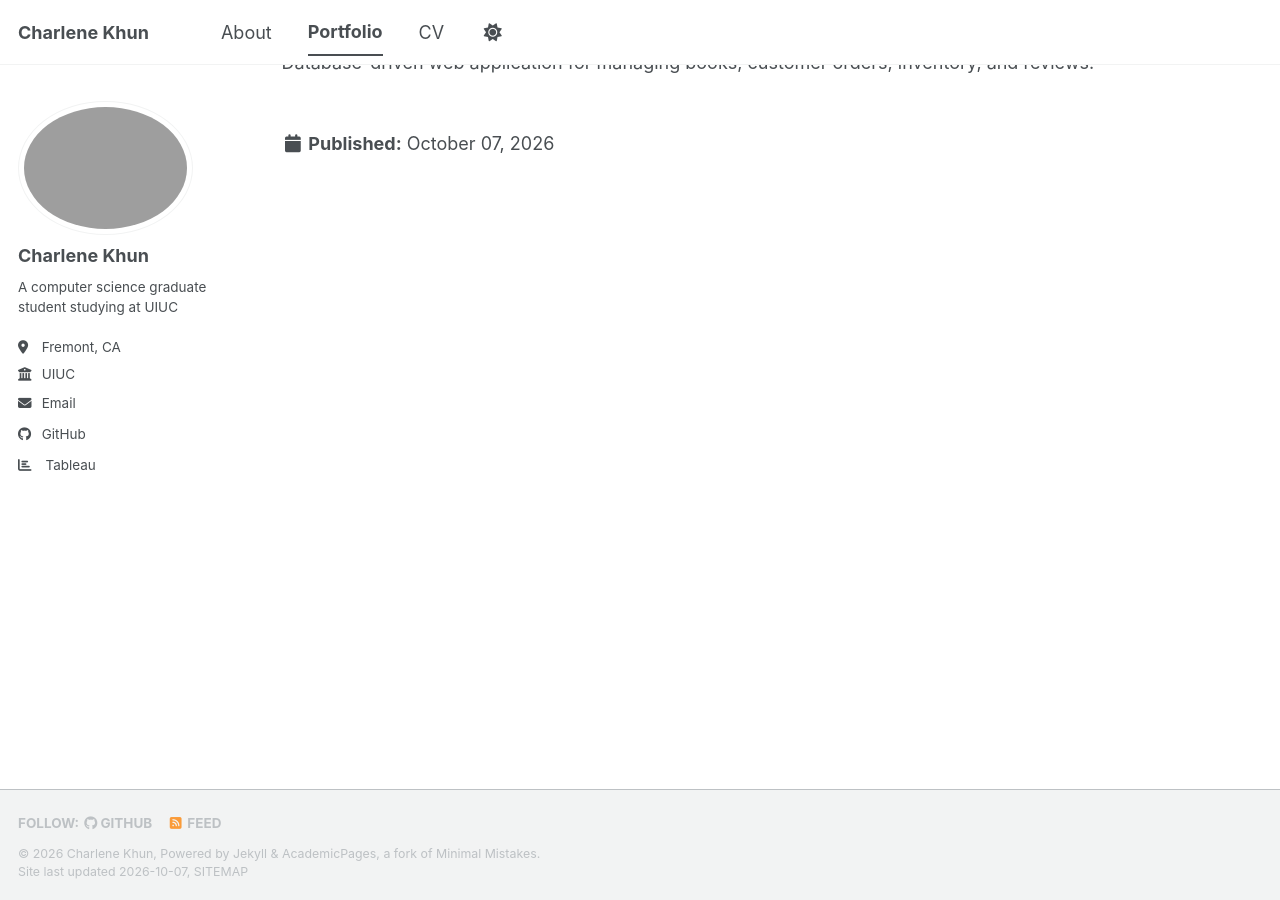
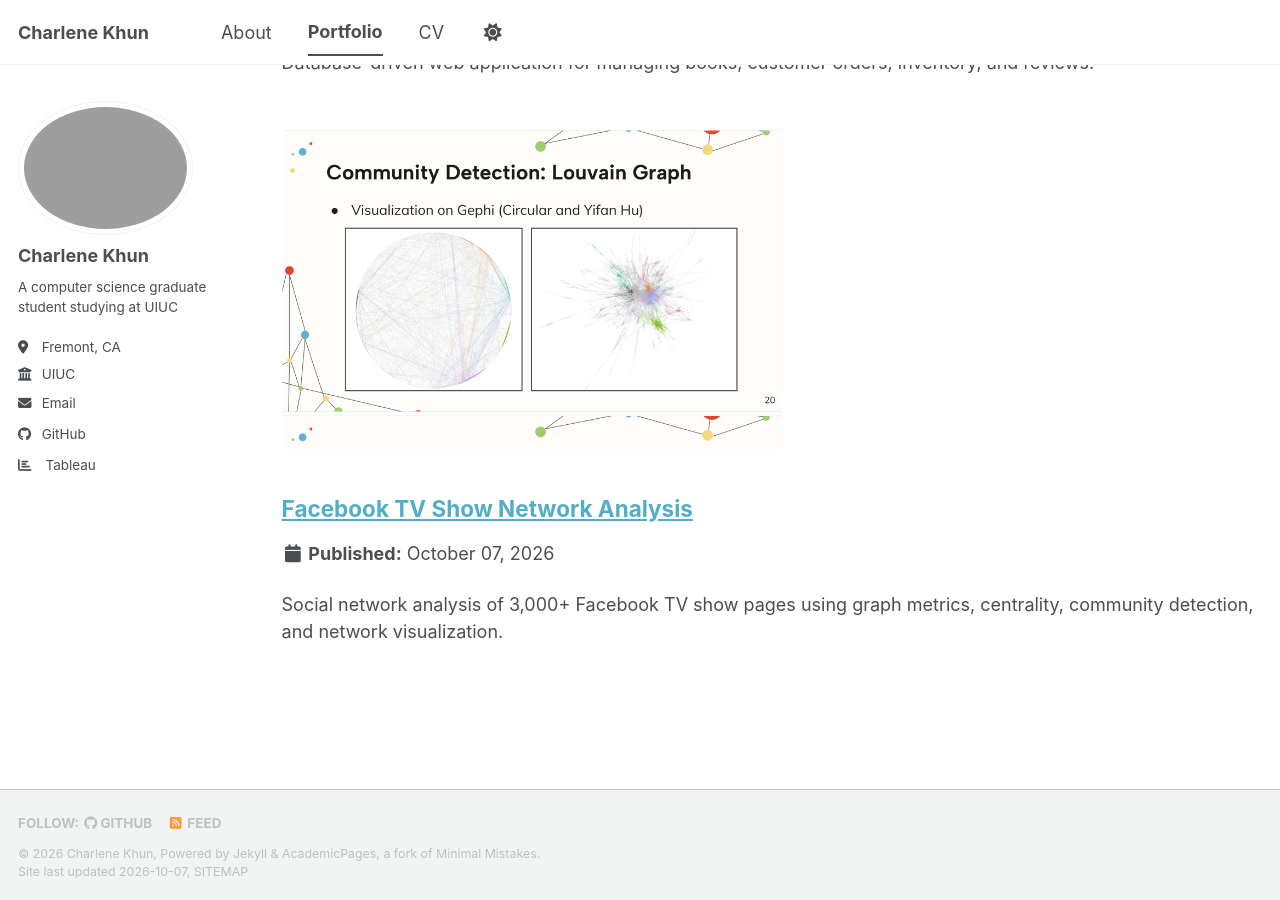
Before and after one commit to charlene-khun/charlene-khun.github.io, a Jekyll site: the page built from _pages/portfolio.html, in a window 1280 px wide and 900 px high, scrolled down 3791 px. Built offline with Jekyll 4.4.1, drawn with Linux system fonts in a browser that asks for light colours; a style sheet for code colours, icons or effects is not loaded.

Commit message:
Update portfolio-7.md

```diff
--- a/_portfolio/portfolio-7.md
+++ b/_portfolio/portfolio-7.md
@@ -1,6 +1,6 @@
 ---
 title: "Facebook TV Show Network Analysis"
-excerpt: "Social network analysis of Facebook TV show pages using graph metrics and community detection.
+excerpt: "Social network analysis of 3,000+ Facebook TV show pages using graph metrics, centrality, community detection, and network visualization."
 collection: portfolio
 header:
   teaser: pic7.png
```
